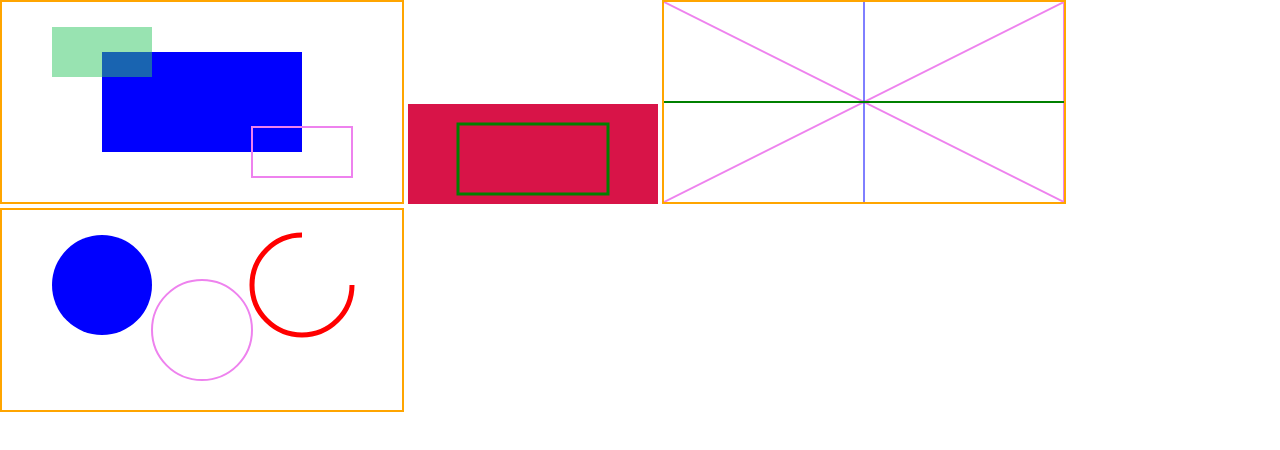
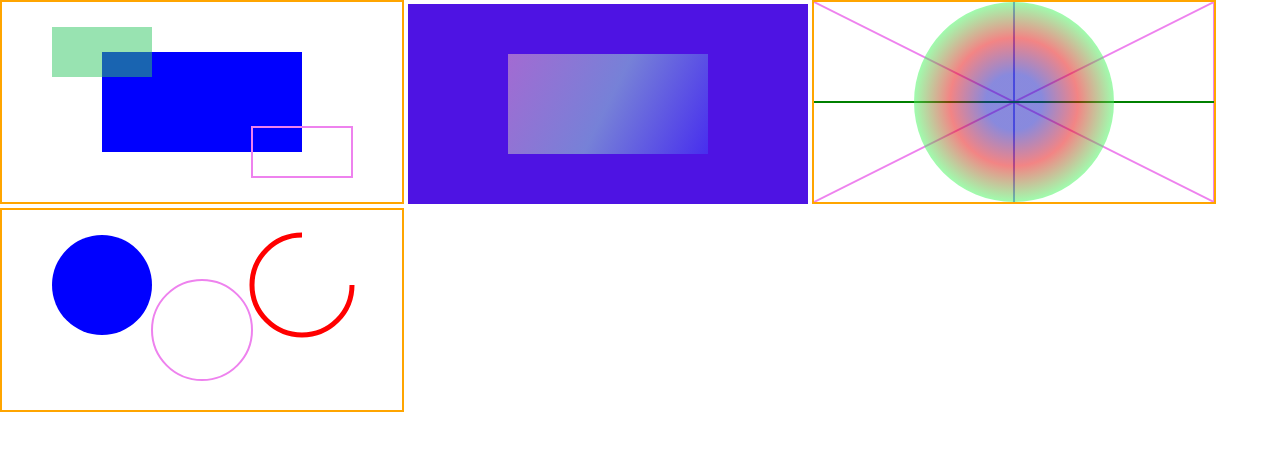
Before and after one commit to Barthez2023/programation-Web, a plain HTML site: page javascript/page3.html in a window 1280 px wide. Drawn offline with Linux system fonts and the light colour scheme.

Commit message:
Apprentissage de javascript les  outils canvas:les degrades

```diff
--- a/javascript/page3.html
+++ b/javascript/page3.html
@@ -9,7 +9,7 @@
 <body>
 
     <canvas id="canvas1" width="400" height="200"></canvas>
-    <canvas id="canvas2" width="250" height="100"></canvas>
+    <canvas id="canvas2" width="400" height="200"></canvas>
     <canvas id="canvas3" width="400" height="200"></canvas>
     <canvas id="canvas4" width="400" height="200"></canvas>
 
--- a/javascript/script5.js
+++ b/javascript/script5.js
@@ -19,9 +19,9 @@ var context4 = canvas4.getContext("2d");
     //context.fillRect(50, 20, 150, 70); //x,y,width,height  permet de dessiner un rectangle plein
 
 /*On vas creer un rectangle vide*/
-context1.lineWidth = 3; //epaisseur du trait
-context1.strokeStyle = "green"; //couleur du trait
-context1.strokeRect(50, 20, 150, 70); //x,y,width,height permet de dessiner un rectangle vide
+    //context1.lineWidth = 3; //epaisseur du trait
+    //context1.strokeStyle = "green"; //couleur du trait
+    //context1.strokeRect(50, 20, 150, 70); //x,y,width,height permet de dessiner un rectangle vide
 
 //Rectangle 1:blue ,plein et opaque
 context.fillStyle = "blue";
@@ -82,3 +82,22 @@ context4.beginPath(); //debut du dessin
 context4.arc(200, 120, 50, 0,(Math.PI *2), true); //x,y,radius,startAngle,endAngle,anticlockwise
 context4.stroke(); //dessiner le cercle vide
 context4.closePath(); //fin du dessin
+
+
+/*Creation des degrades de type lineaires et radial*/
+//degrade lineaire
+var degrade = context1.createLinearGradient(100, 50, 300, 150); //x0,y0:point de depart du degrader,x1,y1:point d'arrive du degrader
+degrade.addColorStop(0, "rgba(246, 194, 194, 0.5)");
+degrade.addColorStop(0.5, "rgba(158, 239, 204, 0.5)");
+degrade.addColorStop(1, "rgba(65, 74, 249, 0.5)");
+context1.fillStyle = degrade;
+context1.fillRect(100, 50, 200, 100);
+
+//degrade radial
+var degradeRadial = context1.createRadialGradient(200, 100, 20, 200, 100, 100); //x0,y0,r0:centre et rayon du cercle de depart,x1,y1,r1:centre et rayon du cercle d'arrive
+degradeRadial.addColorStop(0.10, "rgba(19, 21, 188, 0.5)");
+degradeRadial.addColorStop(0.55, "rgba(230, 11, 11, 0.5)");
+degradeRadial.addColorStop(1, "rgba(65, 249, 93, 0.5)");
+context3.fillStyle = degradeRadial;
+context3.arc(200, 100, 100, 0, Math.PI * 2, true);
+context3.fill();
--- a/javascript/sytle.css
+++ b/javascript/sytle.css
@@ -37,5 +37,6 @@ input[type="submit"]{
     border: 2px solid orange;
 }
 #canvas2{
-    background-color: rgb(216, 20, 72);
+    background-color: rgb(78, 19, 227);
+    /* border: 2px solid orange; */
 }
```
